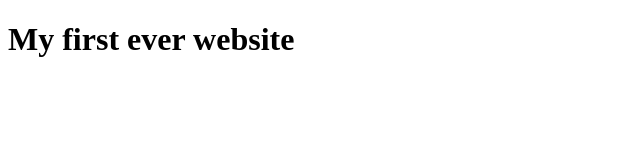
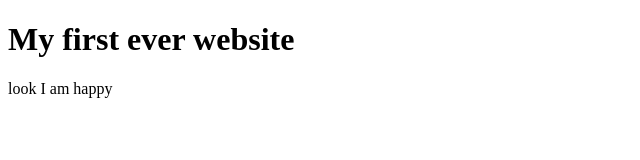
Before and after one commit to NajahNarjish/programming_hero_mod3, a plain HTML site: page index.html in a window 1280 px wide. Shown: the whole page, without its empty margins (0-640 px from the left). Drawn offline with Linux system fonts and the light colour scheme.

Commit message:
learned github

```diff
--- a/index.html
+++ b/index.html
@@ -7,5 +7,6 @@
 </head>
 <body>
     <h1>My first ever website</h1>
+    <p>look I am happy</p>
 </body>
 </html>
```
